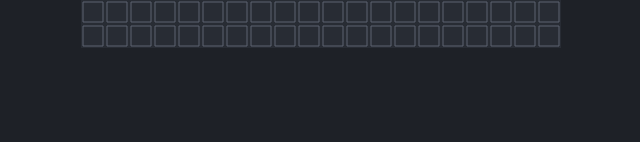
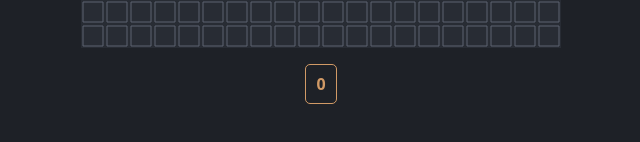
Before and after one commit to christianhg/snaaake, a React (Create React App) app: page / in a window 1280 px wide. Shown: the part 600-742 px from the top of the page, without its empty margins (319-959 px from the left). Built offline with nearby package versions, Linux system fonts and the light colour scheme.

Commit message:
Add score

```diff
--- a/src/main.css
+++ b/src/main.css
@@ -9,14 +9,23 @@ h1 {
   color: #c678dd;
 }
 
-.status {
-  border: 1px solid #56b6c2;
-  color: #56b6c2;
+.status,
+.score {
   display: inline-block;
   padding: 10px;
   border-radius: 5px;
   text-transform: uppercase;
   font-weight: bold;
+}
+
+.status {
+  border: 1px solid #56b6c2;
+  color: #56b6c2;
+}
+
+.score {
+  border: 1px solid #d19a66;
+  color: #d19a66;
 }
 
 canvas {
--- a/src/snaaake.tsx
+++ b/src/snaaake.tsx
@@ -140,6 +140,7 @@ export class Snaaake extends Component<
           state={this.state.game}
           draw={drawScene}
         />
+        <p className="score">{this.state.game.snake.length - 1}</p>
       </div>
     );
   }
```
